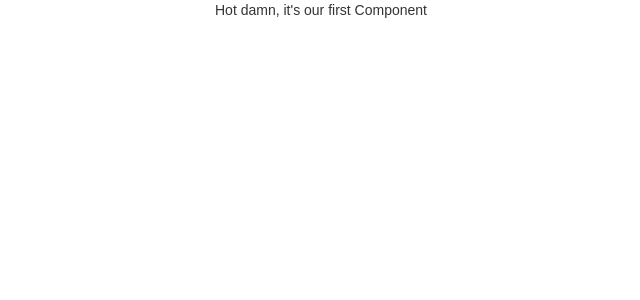
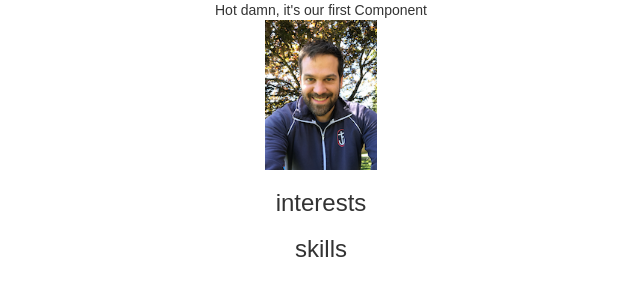
Before and after one commit to chingu-coders/Voyage2-Turtles-10, a React (Create React App) app in the folder chingwho/: page / in a window 1280 px wide. Shown: the top 300 px of the page, without its empty margins (319-959 px from the left). Built offline with nearby package versions, Linux system fonts and the light colour scheme.

Commit message:
updated scaffolding

```diff
--- a/chingwho/src/App.css
+++ b/chingwho/src/App.css
@@ -26,3 +26,8 @@
   from { transform: rotate(0deg); }
   to { transform: rotate(360deg); }
 }
+
+
+.single-profile img {
+  margin: 0 auto;
+}
--- a/chingwho/src/App.js
+++ b/chingwho/src/App.js
@@ -1,15 +1,17 @@
 import React, { Component } from 'react';
-import logo from './logo.svg';
+// import logo from './logo.svg';
 import './App.css';
 
 //import components here:
-import Sidebar from './components/sidebar';
+import Sidebar from './containers/sidebar';
+import SingleProfile from './components/single_profile';
 
 class App extends Component {
   render() {
     return (
       <div className="App">
         <Sidebar />
+        <SingleProfile />
       </div>
     );
   }
--- /dev/null
+++ b/chingwho/src/components/single_profile.js
@@ -0,0 +1,22 @@
+import React from 'react';
+import UserTags from '../containers/user_tags';
+import { Image } from 'react-bootstrap';
+import profilepic from '../assets/meportfolio2xs.png';
+
+const imgWidth = {
+  // width: 150,
+  height: 150,
+  background: "black"
+}
+
+const SingleProfile = function() {
+  return (
+    <div className="single-profile">
+      <Image style={imgWidth} src={profilepic} responsive />
+      <UserTags heading="interests" />
+      <UserTags heading="skills" />
+    </div>
+  )
+}
+
+export default SingleProfile;
--- /dev/null
+++ b/chingwho/src/containers/user_tags.js
@@ -0,0 +1,13 @@
+import React, { Component } from 'react';
+
+class UserTags extends Component {
+  render() {
+    return (
+      <div>
+        <h3>{this.props.heading}</h3>
+      </div>
+    );
+  }
+}
+
+export default UserTags;
```
Also changed, not shown: chingwho/src/assets/meportfolio2xs.png (added), chingwho/src/components/footer.js (added), chingwho/src/containers/navigation.js (added), chingwho/src/containers/sidebar.js (renamed from chingwho/src/components/sidebar.js), chingwho/wireframes/chingwho-otherprofilev2-layout.png (added).
